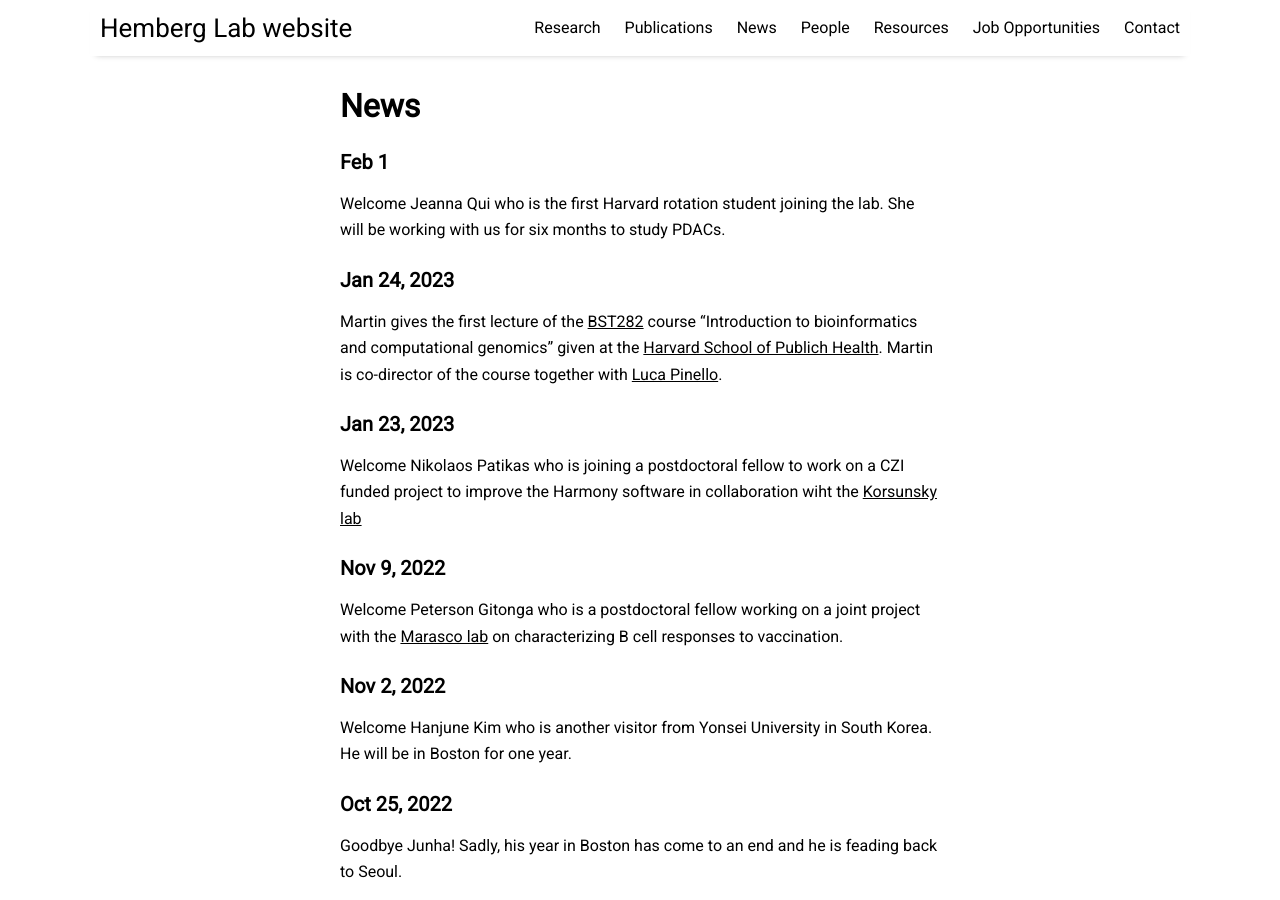
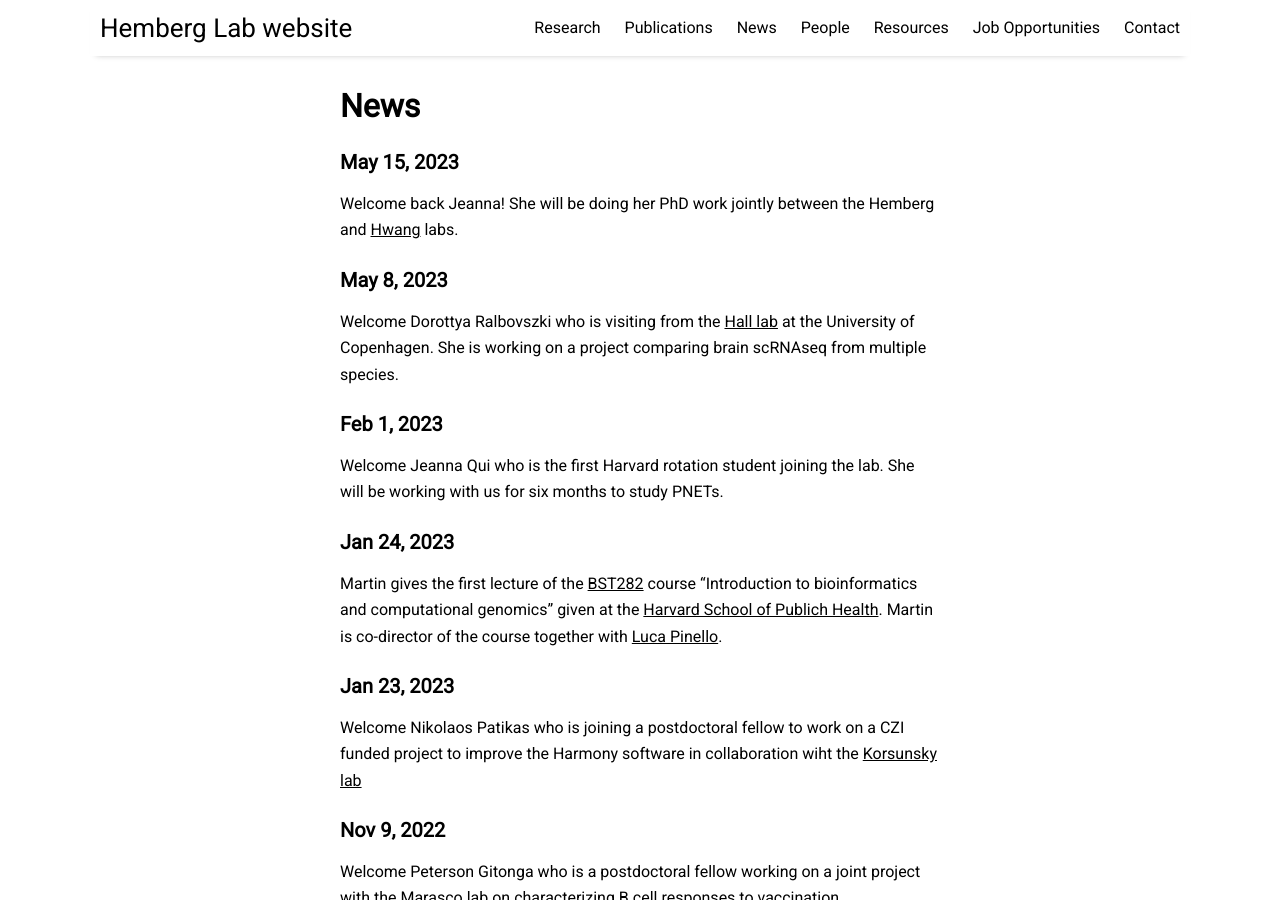
Before and after one commit to jaewon-cho/sdfasdf2dscf34fad.github.io, a Jekyll site: the page built from pages/news.md, in a window 1280 px wide and 900 px high. Built offline with Jekyll 4.4.1, drawn with Linux system fonts in a browser that asks for light colours; nearby versions of some CDN libraries.

```diff
--- a/pages/news.md
+++ b/pages/news.md
@@ -4,9 +4,17 @@ title: News
 permalink: /news
 ---
 
-### Feb 1
+### May 15, 2023
 
-Welcome Jeanna Qui who is the first Harvard rotation student joining the lab. She will be working with us for six months to study PDACs.
+Welcome back Jeanna! She will be doing her PhD work jointly between the Hemberg and [Hwang](https://www.whwanglab.org/) labs.
+
+### May 8, 2023
+
+Welcome Dorottya Ralbovszki who is visiting from the [Hall lab](https://ivh.ku.dk/english/research/pathobiological-sciences/brain-development-and-disease/) at the University of Copenhagen. She is working on a project comparing brain scRNAseq from multiple species.
+
+### Feb 1, 2023
+
+Welcome Jeanna Qui who is the first Harvard rotation student joining the lab. She will be working with us for six months to study PNETs.
 
 ### Jan 24, 2023
 
```
Also changed, not shown: pages/home.md (+1 -1 lines), pages/people.md (+4 -0 lines), 1 other file.
